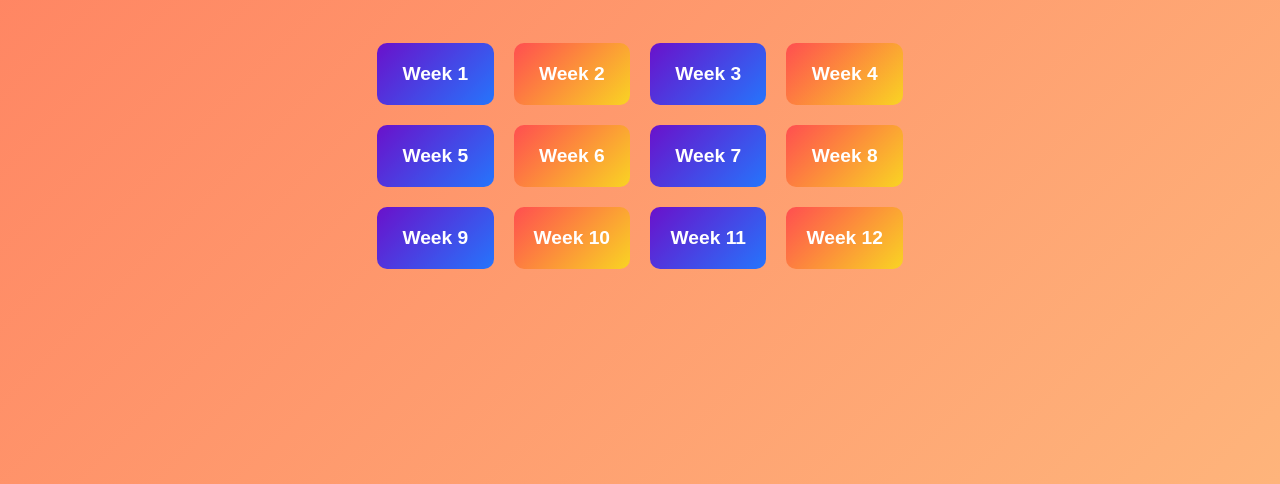
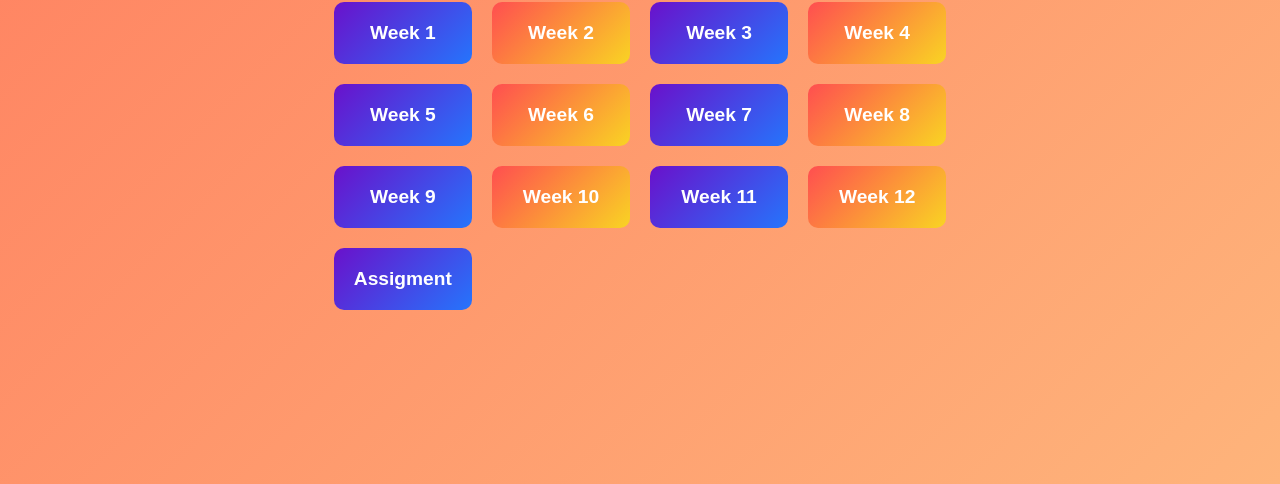
Before and after one commit to Saurabh19091/FinalNPTEL, a plain HTML site: page index.html in a window 1280 px wide. Shown: the part 316-800 px from the top of the page. Drawn offline with Linux system fonts and the light colour scheme.

Commit message:
Update index.html

```diff
--- a/index.html
+++ b/index.html
@@ -112,6 +112,7 @@
         <a href="week10.html" class="week-box">Week 10</a>
         <a href="week11.html" class="week-box">Week 11</a>
         <a href="week12.html" class="week-box">Week 12</a>
+         <a href="ass.html" class="week-box">Assigment</a>
     </div>
 </body>
 </html>
```
